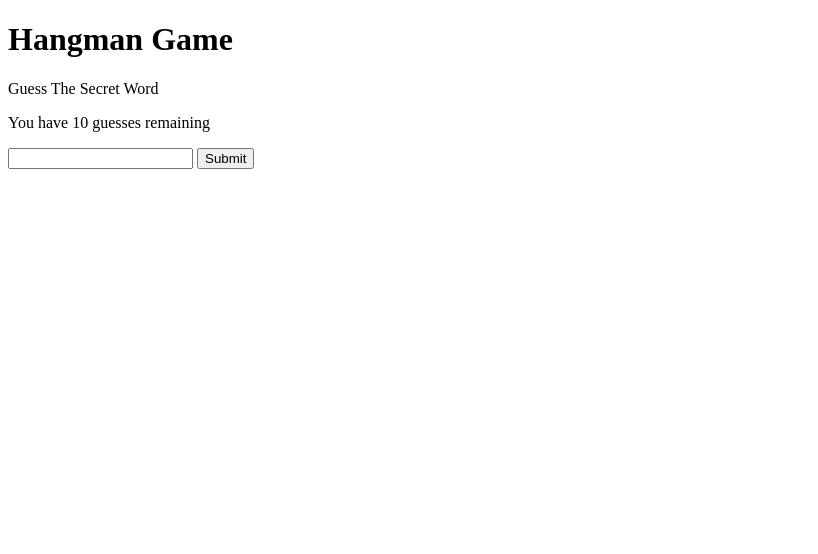
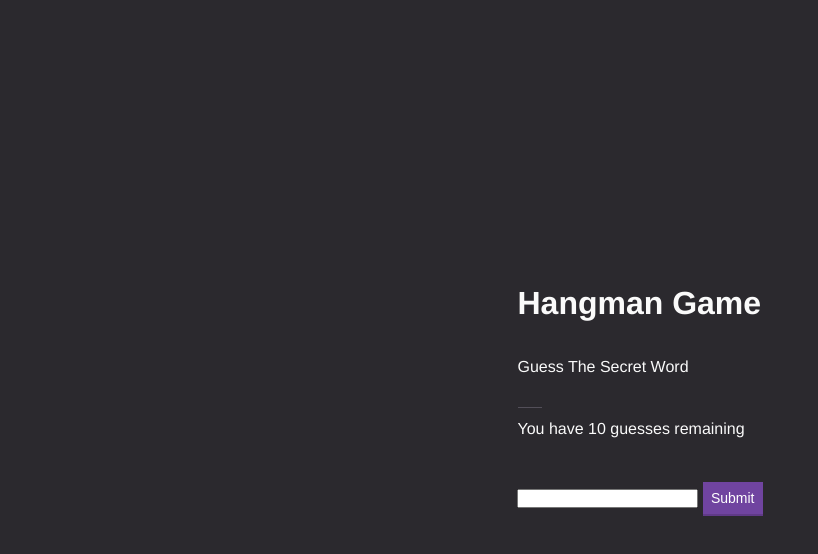
Before and after one commit to meghamanjunath2015/JsUdemyBootcamp, a website: page oops/hangman-prototype/index.html in a window 1280 px wide. Shown: the whole page, without its empty margins (0-818 px from the left). Drawn offline with Linux system fonts and the light colour scheme; no server answers.

Commit message:
add styling

```diff
--- /dev/null
+++ b/oops/hangman-prototype/hangman-style.css
@@ -0,0 +1,59 @@
+* {
+    box-sizing: border-box;
+    margin: 0;
+    padding: 0;
+}
+
+html {
+    font-size: 62.5%;
+}
+
+body {
+    background: #2B292E;
+    color: #fafafa;
+    font-family: Helvetica, Arial, sans-serif;
+    font-size: 1.6rem;
+    display: flex;
+    align-items: center;
+    justify-content: center;
+    min-height: 100vh;
+}
+
+span {
+    border-bottom: 1px solid #534f59;
+    display: inline-block;
+    font-size: 2rem;
+    height: 2.4rem;
+    line-height: 2.4rem;
+    margin: 0 .1rem;
+    text-align: center;
+    text-transform: uppercase;
+    width: 2.4rem;
+    letter-spacing: 0.2em;
+}
+
+p {
+    font-weight: 300;
+    margin-bottom: .8rem;
+}
+
+.display-word {
+    display: flex;
+    margin-bottom: 4.8rem;
+}
+
+.button {
+    background: #7044a0;
+    border: none;
+    border-bottom: 2px solid #603a88;
+    cursor: pointer;
+    color: white;
+    font-size: 1.4rem;
+    font-weight: 300;
+    padding: .8rem;
+    transition: background .3s ease, color .3s ease;
+}
+
+.button:hover {
+    background: #5F3A87;
+}
--- a/oops/hangman-prototype/index.html
+++ b/oops/hangman-prototype/index.html
@@ -2,16 +2,25 @@
 <html>
     <head>
         <title>Hangman Game</title>
+        <link href="hangman-style.css" rel="stylesheet">
     </head>
     <body>
-        <h1>Hangman Game</h1>
-        <p> Guess The Secret Word </p>
-        <p id="display-word"></p>
-        <p id="remaining-guesses"></p>
+    <div>
+            <h1>Hangman Game</h1>
+            <br>
+            <br>
+            <p> Guess The Secret Word </p>
+            <div>
+                <p id="display-word"></p>
+            </div>
+            <p id="remaining-guesses"></p>
+            <br>
+            <br>
         <input type="text" id="guess-input" />
-        <button id="submit">Submit</button>
-        <script src="hangman-req.js"></script>
-        <script src="hangman-functions.js"></script>
-        <script src="hangman-app.js"></script>
+        <button id="submit" class="button">Submit</button>
+    </div>
+        <script src="scripts/hangman-req.js"></script>
+        <script src="scripts/hangman-functions.js"></script>
+        <script src="scripts/hangman-app.js"></script>
     </body>
 </html>
--- a/oops/hangman-prototype/hangman-functions.js
+++ b/oops/hangman-prototype/scripts/hangman-functions.js
@@ -34,7 +34,12 @@ Hangman.prototype.displayWord = function () {
     for (let element in this.choseSecretWord) {
         (this.guessedLetters.includes(this.choseSecretWord[element])) ? displayOnScreen += this.choseSecretWord[element] : displayOnScreen += '*'
     }
-    wordDisplay.textContent = displayOnScreen
+
+    wordDisplay.innerHTML = ''
+    const ele = document.createElement('span')
+    ele.textContent = displayOnScreen
+    wordDisplay.appendChild(ele)
+
 }
 
 Hangman.prototype.showGuessCounter = function () {
```
Also changed, not shown: oops/hangman-prototype/scripts/hangman-app.js (renamed from oops/hangman-prototype/hangman-app.js), oops/hangman-prototype/scripts/hangman-regular.js (renamed from oops/hangman-prototype/hangman-regular.js), oops/hangman-prototype/scripts/hangman-req.js (renamed from oops/hangman-prototype/hangman-req.js).
